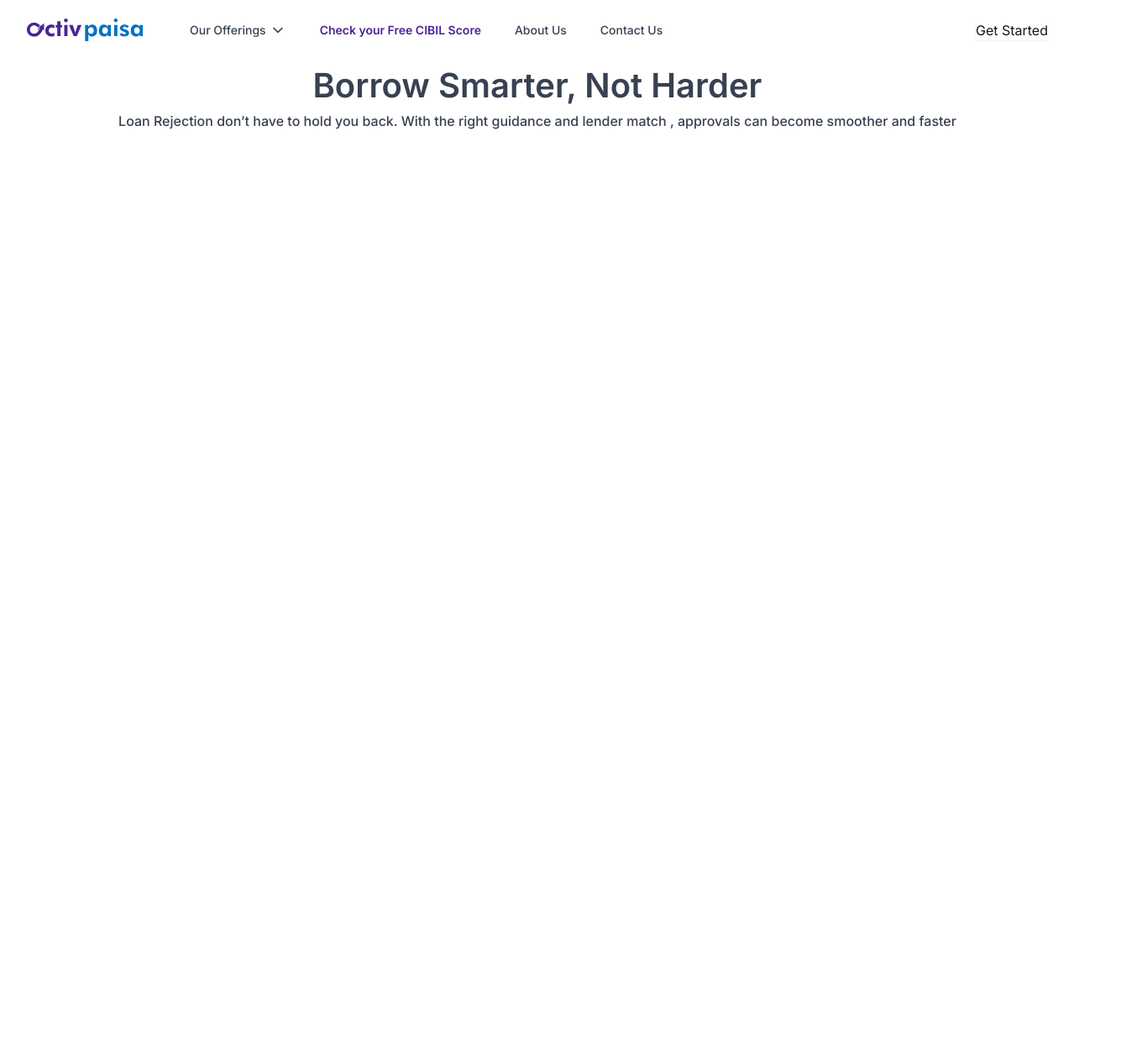
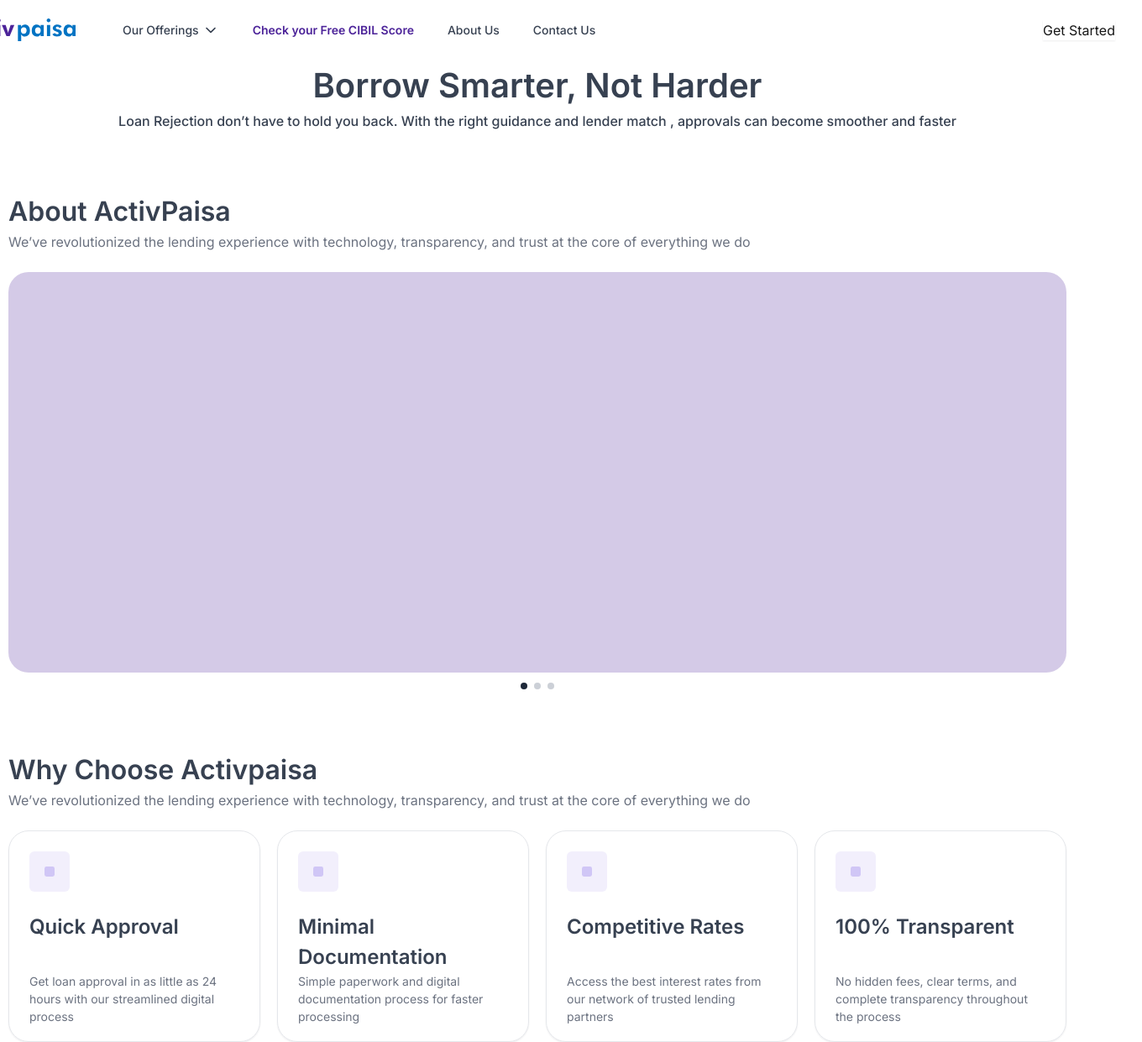
Before and after one commit to pallavi-activPaisa/activpaisa-frontend-updated-B2B, a Next.js app in the folder my-next-app/: page / in a window 1280 px wide. Shown: the whole page at 84% size, 1360 px wide, since content can reach past the window. Before the commit the page ends 800 px from the top, so only its background shows below. Built offline with nearby package versions, Linux system fonts and the light colour scheme.

Commit message:
created about ap and why choose ap section

```diff
--- a/my-next-app/src/app/globals.css
+++ b/my-next-app/src/app/globals.css
@@ -20,7 +20,7 @@
 }
 
 body {
-  background: var(--background);
+  background: white;
   color: var(--foreground);
   font-family: 'Inter', Arial, Helvetica, sans-serif;
 }
--- a/my-next-app/src/app/layout.jsx
+++ b/my-next-app/src/app/layout.jsx
@@ -28,7 +28,7 @@ export default function RootLayout({ children }) {
       />
 
       <body
-        className={`${geistSans.variable} ${geistMono.variable} antialiased`}
+        className={`${geistSans.variable} ${geistMono.variable} antialiased flex flex-col items-center bg-var(--background) text-var(--foreground)`}
       >
         <Navbar />
 
--- a/my-next-app/src/app/page.jsx
+++ b/my-next-app/src/app/page.jsx
@@ -1,10 +1,14 @@
 // import Navbar from '@/components/Navbar/Navbar'
+import AboutActivpaisa from "@/components/homepage/about-activpaisa/AboutActivpaisa";
 import BorrowSmart from "@/components/homepage/borrow-smart-not-hard/BorrowSmart";
+import WhyChooseActivpaisa from "@/components/homepage/why-choose-activpaisa/WhyChooseActivpaisa";
 import React from "react";
 
 function Home() {
-  return <div>
+  return <div className="w-[1440px] ">
     <BorrowSmart />
+    <AboutActivpaisa/>
+    <WhyChooseActivpaisa/>
   </div>;
 }
 
--- a/my-next-app/src/components/Navbar/Navbar.jsx
+++ b/my-next-app/src/components/Navbar/Navbar.jsx
@@ -115,7 +115,7 @@ import Image from "next/image";
 const Navbar = () => {
   return (
     <nav
-      className="h-[4.5rem] w-full pt-[16px] pb-[16px] px-[32px] flex items-center justify-between"
+      className="h-[72px] w-[1440px] pt-[16px] pb-[16px] px-[32px] flex items-center justify-between"
       style={{
         backgroundColor: "var(--ui-color-surface-container-neutral-neutral-00)",
       }}
--- /dev/null
+++ b/my-next-app/src/components/homepage/about-activpaisa/AboutActivpaisa.jsx
@@ -0,0 +1,20 @@
+import React from 'react'
+import Heading from './Heading'
+import SubHeading from './Sub-heading'
+import Card from './Card'
+const AboutActivpaisa = () => {
+  return (
+    <div
+    className='w-full bg-white flex flex-col justify-center items-center'
+     style={{
+        marginTop : "72px"
+     }}
+    >
+      <Heading heading="About ActivPaisa" />
+      <SubHeading subHeading="We’ve revolutionized the lending experience with technology, transparency, and trust at the core of everything we do" />
+      <Card/>
+    </div>
+  )
+}
+
+export default AboutActivpaisa
--- /dev/null
+++ b/my-next-app/src/components/homepage/about-activpaisa/Card.jsx
@@ -0,0 +1,44 @@
+"use client"
+import React, { useState } from "react";
+
+const slides = [
+  { id: 1, color: "var(--ui-color-surface-container-brand-primary-30, #4c2399)" },
+  { id: 2, color: "var(--ui-color-surface-container-brand-primary-30, #4c2399)"  },
+  { id: 3, color: "var(--ui-color-surface-container-brand-primary-30, #4c2399)" },
+];
+
+export default function Card() {
+  const [current, setCurrent] = useState(0);
+
+  return (
+    <div className="flex flex-col items-center justify-center w-full">
+      <div
+        className=" transition-all duration-500"
+        style={{
+          background: slides[current].color,
+            width: "1260px",
+            height: "477px",
+            borderRadius: "calc(var(--corner-radius-large) * 1px)",
+            marginTop: "24px",
+            opacity: 0.24,
+        }}
+      ></div>
+
+      <div className="flex gap-2 mt-3">
+        {slides.map((_, index) => (
+          <button
+            key={index}
+            onClick={() => setCurrent(index)}
+            className={` rounded-full ${
+              index === current ? "bg-gray-800" : "bg-gray-400 opacity-50"
+            }`}
+            style={{
+                width : "8px",
+                height : "8px"
+            }}
+          />
+        ))}
+      </div>
+    </div>
+  );
+}
--- /dev/null
+++ b/my-next-app/src/components/homepage/about-activpaisa/Heading.jsx
@@ -0,0 +1,27 @@
+import React from 'react'
+
+const Heading = ({heading}) => {
+  return (
+    <div
+
+    style={{
+        color: "var(--ui-color-on-surface-on-neutral-00---1, #374151)",
+        height : "40px",
+        width : "1260px",
+        /* heading/h3/semibold/large */
+        fontFamily: "var(--typogrraphy-heading-h3-inter-font-family, inter)",
+        fontSize: "calc(var(--typogrraphy-heading-h3-large-size) * 1px)",
+        fontStyle: "normal",
+        fontWeight: 600,
+        // lineHeight: "var(--typogrraphy-heading-h3-large-line-height, 40px)",
+        letterSpacing: "var(--typogrraphy-heading-h3-large-letter-spacing, -0.64px)",
+
+
+    }}
+    >
+      {heading}
+    </div>
+  )
+}
+
+export default Heading
--- /dev/null
+++ b/my-next-app/src/components/homepage/about-activpaisa/Sub-heading.jsx
@@ -0,0 +1,27 @@
+import React from 'react'
+
+const SubHeading = ({subHeading}) => {
+  return (
+    <div
+    style={{
+      color: "var(--ui-color-on-surface-on-neutral-00---2, #6b7280)",
+      height : "24px",
+      width : "1260px",
+      marginTop : "8px",
+      /* paragraph/para-2/regular */
+      fontFamily: "var(--typogrraphy-paragraph-inter-font-family, inter)",
+      fontSize: "var(--typogrraphy-paragraph-para-2-size, 16px)",
+      fontStyle: "normal",
+      fontWeight: 400,
+      // lineHeight: "var(--typogrraphy-paragraph-para-2-line-height, 24px)", /* 150% */
+      letterSpacing: "var(--typogrraphy-paragraph-letter-spacing, 0)",
+
+
+    }}
+    >
+      {subHeading}
+    </div>
+  )
+}
+
+export default SubHeading
--- /dev/null
+++ b/my-next-app/src/components/homepage/why-choose-activpaisa/Card.jsx
@@ -0,0 +1,102 @@
+import React from 'react'
+
+const Card = ({ title, description, icon }) => {
+
+
+  return (
+    <div
+    className='w-[300px] h-[252px] flex flex-col items-start'
+    style={{
+      borderRadius: "calc(var(--corner-radius-large)*1px)",
+      border: "calc(var(--border-width-width-1)*1px) solid var(--ui-color-border-neutral-10, #e5e7eb)",
+      boxShadow: "0 1px 2px 0 var(--effects-shadow-4, rgba(17, 24, 39, 0.04)), 0 1px 2px 0 var(--effects-shadow-4, rgba(17, 24, 39, 0.04))",
+      padding : "calc(var(--spacing-sp-24)*1px)"
+
+    }}
+    >
+
+       {/* inner box */}
+      <div className='w-full h-[136px]  space-y-[24px] '>
+
+        {/* icon */}
+        <div className='w-full h-[48px] '>
+          <div
+          className='flex justify-center align-middle'
+          style={{
+            width : "48px",
+            height : "48px",
+            padding : "calc(var(--spacing-sp-12)*1px)",
+            borderRadius: "6px",
+            background: "var(--ui-color-surface-container-brand-primary-00, #f2effc)",
+
+          }}
+          >
+           <div
+            className=' flex justify-center items-center'
+            style={{
+              width : "24px",
+              height : "24px"
+            }}
+            >
+
+                <div
+             style={{
+              width : "12.8px",
+              height : "12.8px",
+              borderRadius: "2.4px",
+              background: "var(--ui-color-on-surface-on-primary-00---4, #d0c6f6)",
+
+            }}
+            >
+
+            </div>
+
+            </div>
+
+
+
+          </div>
+        </div>
+
+        {/* title */}
+        <div
+        className='w-full h-[64px] '
+        style={{
+        color: "var(--ui-color-on-surface-on-neutral-00---1, #374151)",
+        fontFamily: "var(--typogrraphy-heading-h5-inter-font-family, inter)",
+        fontSize: "calc(var(--typogrraphy-heading-h5-large-size)*1px)",
+        fontStyle: "normal",
+        fontWeight: 600,
+        // lineHeight: "var(--typogrraphy-heading-h5-large-line-height, 32px)",
+        letterSpacing: "var(--typogrraphy-heading-h5-large-letter-spacing, -0.48px)",
+
+        }}
+        >
+             {title}
+        </div>
+
+
+      </div>
+
+      {/* description */}
+      <div
+      className='w-full h-[60px] mt-[8px]'
+      style={{
+        color: "var(--ui-color-on-surface-on-neutral-00---2, #6b7280)",
+        fontFamily: "var(--typogrraphy-paragraph-inter-font-family, inter)",
+        fontSize: "calc(var(--typogrraphy-paragraph-para-3-size)*1px)",
+        fontStyle: "normal",
+        fontWeight: 400,
+        // lineHeight: "var(--typogrraphy-paragraph-para-3-line-height, 20px)",
+        letterSpacing: "var(--typogrraphy-paragraph-letter-spacing, 0)",
+
+      }}
+      >
+        {description}
+      </div>
+
+    </div>
+  )
+}
+
+export default Card
--- /dev/null
+++ b/my-next-app/src/components/homepage/why-choose-activpaisa/Heading.jsx
@@ -0,0 +1,27 @@
+import React from 'react'
+
+const Heading = ({heading}) => {
+  return (
+    <div
+
+    style={{
+        color: "var(--ui-color-on-surface-on-neutral-00---1, #374151)",
+        height : "40px",
+        width : "1260px",
+        /* heading/h3/semibold/large */
+        fontFamily: "var(--typogrraphy-heading-h3-inter-font-family, inter)",
+        fontSize: "calc(var(--typogrraphy-heading-h3-large-size) * 1px)",
+        fontStyle: "normal",
+        fontWeight: 600,
+        // lineHeight: "var(--typogrraphy-heading-h3-large-line-height, 40px)",
+        letterSpacing: "var(--typogrraphy-heading-h3-large-letter-spacing, -0.64px)",
+
+
+    }}
+    >
+      {heading}
+    </div>
+  )
+}
+
+export default Heading
--- /dev/null
+++ b/my-next-app/src/components/homepage/why-choose-activpaisa/Sub-heading.jsx
@@ -0,0 +1,27 @@
+import React from 'react'
+
+const SubHeading = ({subHeading}) => {
+  return (
+    <div
+    style={{
+      color: "var(--ui-color-on-surface-on-neutral-00---2, #6b7280)",
+      height : "24px",
+      width : "1260px",
+      marginTop : "8px",
+      /* paragraph/para-2/regular */
+      fontFamily: "var(--typogrraphy-paragraph-inter-font-family, inter)",
+      fontSize: "var(--typogrraphy-paragraph-para-2-size, 16px)",
+      fontStyle: "normal",
+      fontWeight: 400,
+      // lineHeight: "var(--typogrraphy-paragraph-para-2-line-height, 24px)", /* 150% */
+      letterSpacing: "var(--typogrraphy-paragraph-letter-spacing, 0)",
+
+
+    }}
+    >
+      {subHeading}
+    </div>
+  )
+}
+
+export default SubHeading
--- /dev/null
+++ b/my-next-app/src/components/homepage/why-choose-activpaisa/WhyChooseActivpaisa.jsx
@@ -0,0 +1,61 @@
+import React from 'react'
+import Heading from './Heading'
+import SubHeading from './Sub-heading'
+import Card from './Card'
+
+const WhyChooseActivpaisa = () => {
+
+    const cardData = [
+    {
+      id : 1,
+      title: "Quick Approval ",
+      description: "Get loan approval in as little as 24 hours with our streamlined digital process",
+      icon: "/Icons/arrow-down.svg"
+    },
+
+   {
+      id : 2,
+      title: "Minimal Documentation",
+      description: "Simple paperwork and digital documentation process for faster processing",
+      icon: "/Icons/arrow-down.svg"
+    },
+
+    {
+      id : 3,
+      title: "Competitive Rates",
+      description: "Access the best interest rates from our network of trusted lending partners",
+      icon: "/Icons/arrow-down.svg"
+    },
+
+     {
+      id : 4,
+      title: "100% Transparent",
+      description: "No hidden fees, clear terms, and complete transparency throughout the process",
+      icon: "/Icons/arrow-down.svg"
+    },
+
+    ]
+  return (
+    <div
+     className='w-full  flex flex-col justify-center items-center bg-white'
+     style={{
+        marginTop : "72px"
+     }}
+     >
+      <Heading heading="Why Choose Activpaisa" />
+      <SubHeading subHeading="We’ve revolutionized the lending experience with technology, transparency, and trust at the core of everything we do" />
+
+      {/* cards section */}
+      {cardData && (
+        <div
+        className='w-full  w-[1440px] mt-[24px] flex flex-wrap gap-x-[20px]  justify-center '>
+          {cardData.map(card => (
+            <Card key={card.id} title={card.title} description={card.description} icon={card.icon} />
+          ))}
+        </div>
+      )}
+    </div>
+  )
+}
+
+export default WhyChooseActivpaisa
```
